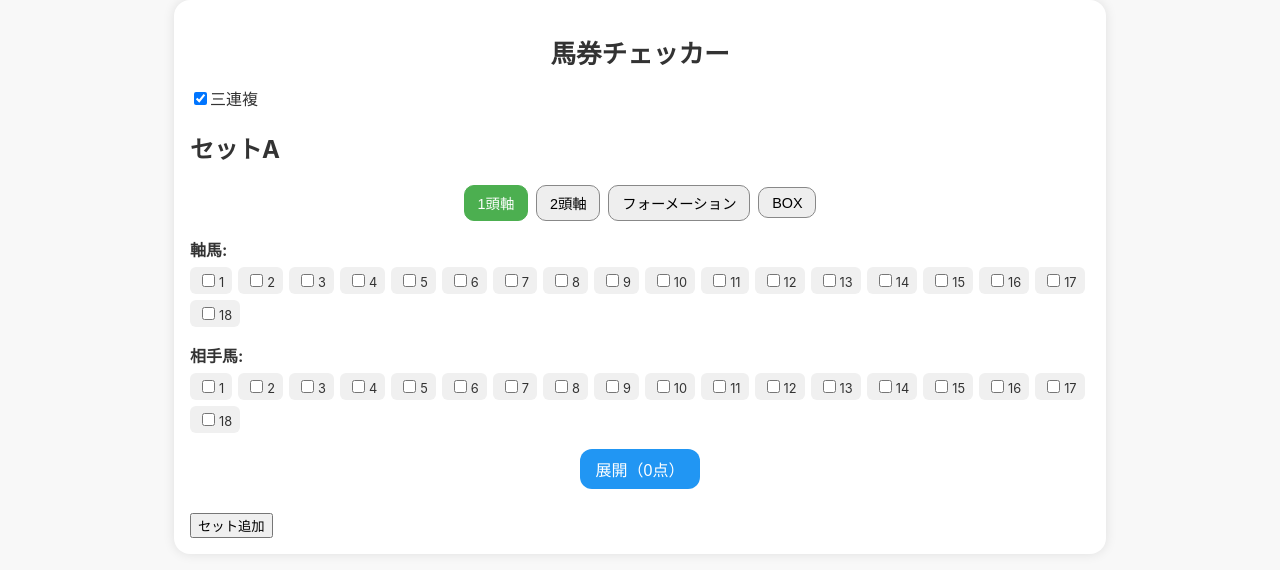
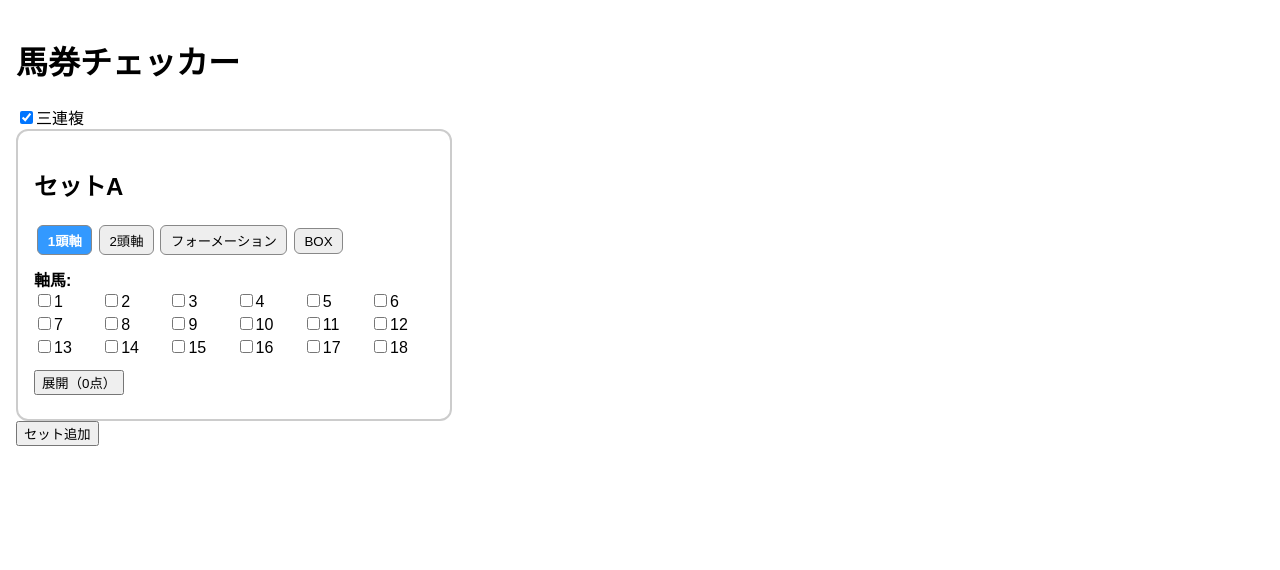
Before and after one commit to kyra082146/ticket-checker, a React (Create React App) app: page / in a window 1280 px wide. Shown: the top 570 px of the page. Built offline with nearby package versions, Linux system fonts and the light colour scheme.

Commit message:
新UI実装

```diff
--- a/src/App.css
+++ b/src/App.css
@@ -1,123 +1,54 @@
-/* App.css - モバイル＆デスクトップ対応スタイル */
-
-body {
-  margin: 0;
-  font-family: -apple-system, BlinkMacSystemFont, "Segoe UI", Roboto, Oxygen, Ubuntu, Cantarell, "Open Sans", "Helvetica Neue", sans-serif;
-  background-color: #f8f8f8;
-  color: #333;
+.app-container {
+  padding: 1rem;
+  font-family: sans-serif;
 }
 
-.app-container {
-  max-width: 900px;
-  margin: 0 auto;
-  padding: 16px;
-  background: #fff;
-  border-radius: 16px;
-  box-shadow: 0 0 12px rgba(0, 0, 0, 0.1);
+.set-row {
+  display: flex;
+  flex-wrap: wrap;
+  gap: 1rem;
 }
 
-h1 {
-  font-size: 1.6rem;
-  text-align: center;
-  margin-bottom: 1rem;
-}
-
-.mode-selector {
-  display: flex;
-  flex-wrap: wrap;
-  gap: 0.5rem;
-  align-items: center;
-  margin-bottom: 1rem;
-  justify-content: center;
+.set-container {
+  border: 2px solid #ccc;
+  border-radius: 12px;
+  padding: 1rem;
+  min-width: 260px;
+  flex: 1;
+  max-width: 400px;
 }
 
 .mode-selector button {
-  padding: 0.4rem 0.8rem;
-  border-radius: 10px;
+  margin: 0.2rem;
+  padding: 0.3rem 0.6rem;
+  border-radius: 6px;
   border: 1px solid #888;
   background: #eee;
   cursor: pointer;
-  font-size: 0.9rem;
 }
 
-.mode-selector button.active {
-  background: #4caf50;
+.mode-selector .active {
+  background-color: #3399ff;
   color: white;
-  border-color: #4caf50;
-}
-
-.mode-selector label {
-  margin-left: 1rem;
-  font-size: 0.9rem;
+  font-weight: bold;
 }
 
 .selector {
-  margin-bottom: 1rem;
+  margin-top: 0.5rem;
+  margin-bottom: 0.5rem;
 }
 
-.checkbox-group {
-  display: flex;
-  flex-wrap: wrap;
-  gap: 6px;
-  margin-top: 6px;
-}
-
-.checkbox-group label {
-  padding: 4px 8px;
-  background: #f0f0f0;
-  border-radius: 6px;
-  font-size: 0.8rem;
-  user-select: none;
-}
-
-.checkbox-group input[type="checkbox"] {
-  margin-right: 4px;
+.checkbox-group.grid {
+  display: grid;
+  grid-template-columns: repeat(6, 1fr);
+  gap: 0.2rem;
 }
 
 .action-bar {
-  text-align: center;
-  margin: 1rem 0;
-}
-
-.action-bar button {
-  background: #2196f3;
-  color: white;
-  padding: 0.5rem 1rem;
-  border: none;
-  border-radius: 12px;
-  cursor: pointer;
-  font-size: 1rem;
+  margin-top: 0.8rem;
   margin-bottom: 0.5rem;
 }
 
-ul {
-  list-style-type: none;
-  padding: 0;
-  font-size: 0.9rem;
-  line-height: 1.6;
+button {
+  cursor: pointer;
 }
-
-@media (max-width: 768px) {
-  .app-container {
-    padding: 10px;
-  }
-
-  .mode-selector button {
-    font-size: 0.75rem;
-    padding: 0.3rem 0.5rem;
-  }
-
-  .checkbox-group label {
-    font-size: 0.65rem;
-    padding: 3px 6px;
-  }
-
-  .action-bar button {
-    font-size: 0.85rem;
-    padding: 0.4rem 0.8rem;
-  }
-
-  ul {
-    font-size: 0.8rem;
-  }
-}
--- a/src/App.js
+++ b/src/App.js
@@ -7,18 +7,21 @@ const MAX_SETS = 5;
 function App() {
   const [isTrio, setIsTrio] = useState(true);
   const [sets, setSets] = useState([
-    { mode: "1頭軸", main1: [], main2: [], partner: [], expanded: [], count: 0 },
+    {
+      mode: "1頭軸",
+      main1: [],
+      main2: [],
+      main3: [],
+      partner: [],
+      expanded: [],
+      count: 0,
+      show: false,
+    },
   ]);
-
-  const toggleNumber = (num, list, setList) => {
-    setList((prev) =>
-      prev.includes(num) ? prev.filter((n) => n !== num) : [...prev, num]
-    );
-  };
 
   const generateCombinations = (set) => {
     let result = [];
-    const { mode, main1, main2, partner } = set;
+    const { mode, main1, main2, main3, partner } = set;
     if (mode === "1頭軸") {
       main1.forEach((m) => {
         for (let i = 0; i < partner.length; i++) {
@@ -48,13 +51,13 @@ function App() {
         });
       });
     } else if (mode === "フォーメーション") {
-      main1.forEach((m1) => {
-        main2.forEach((m2) => {
-          partner.forEach((p) => {
-            if (m1 !== m2 && m1 !== p && m2 !== p) {
+      main1.forEach((a) => {
+        main2.forEach((b) => {
+          main3.forEach((c) => {
+            if (a !== b && a !== c && b !== c) {
               const combo = isTrio
-                ? [m1, m2, p].sort((a, b) => a - b)
-                : [m1, m2, p];
+                ? [a, b, c].sort((x, y) => x - y)
+                : [a, b, c];
               result.push(combo.join("-"));
             }
           });
@@ -77,11 +80,22 @@ function App() {
 
   const updateSet = (index, updatedSet) => {
     const newSets = [...sets];
-    const expanded = generateCombinations(updatedSet);
     newSets[index] = {
       ...updatedSet,
+      show: false, // 再展開前に非表示
+    };
+    setSets(newSets);
+  };
+
+  const expandSet = (index) => {
+    const newSets = [...sets];
+    const set = newSets[index];
+    const expanded = generateCombinations(set);
+    newSets[index] = {
+      ...set,
       expanded,
       count: expanded.length,
+      show: true,
     };
     setSets(newSets);
   };
@@ -100,6 +114,7 @@ function App() {
         />
         三連複
       </label>
+      <div className="set-row">
         {sets.map((set, idx) => (
           <div key={idx} className="set-container">
             <h2>セット{String.fromCharCode(65 + idx)}</h2>
@@ -109,7 +124,16 @@ function App() {
                   key={m}
                   className={set.mode === m ? "active" : ""}
                   onClick={() =>
-                  updateSet(idx, { ...set, mode: m, main1: [], main2: [], partner: [] })
+                    updateSet(idx, {
+                      mode: m,
+                      main1: [],
+                      main2: [],
+                      main3: [],
+                      partner: [],
+                      expanded: [],
+                      count: 0,
+                      show: false,
+                    })
                   }
                 >
                   {m}
@@ -117,135 +141,31 @@ function App() {
               ))}
             </div>
 
-          {(set.mode === "1頭軸" || set.mode === "2頭軸") && (
-            <div className="selector">
-              <strong>軸馬{set.mode === "2頭軸" ? "1" : ""}:</strong>
-              <div className="checkbox-group">
-                {horseNumbers.map((num) => (
-                  <label key={num}>
-                    <input
-                      type="checkbox"
-                      checked={set.main1.includes(num)}
-                      onChange={() =>
-                        updateSet(idx, {
-                          ...set,
-                          main1: set.main1.includes(num)
-                            ? set.main1.filter((n) => n !== num)
-                            : [...set.main1, num],
-                        })
-                      }
-                    />
-                    {num}
-                  </label>
-                ))}
-              </div>
-            </div>
+            {set.mode === "1頭軸" && (
+              <NumberSelector label="軸馬" selected={set.main1} onChange={(nums) => updateSet(idx, { ...set, main1: nums })} />
             )}
-
             {set.mode === "2頭軸" && (
-            <div className="selector">
-              <strong>軸馬2:</strong>
-              <div className="checkbox-group">
-                {horseNumbers.map((num) => (
-                  <label key={num}>
-                    <input
-                      type="checkbox"
-                      checked={set.main2.includes(num)}
-                      onChange={() =>
-                        updateSet(idx, {
-                          ...set,
-                          main2: set.main2.includes(num)
-                            ? set.main2.filter((n) => n !== num)
-                            : [...set.main2, num],
-                        })
-                      }
-                    />
-                    {num}
-                  </label>
-                ))}
-              </div>
-            </div>
+              <>
+                <NumberSelector label="軸馬1" selected={set.main1} onChange={(nums) => updateSet(idx, { ...set, main1: nums })} />
+                <NumberSelector label="軸馬2" selected={set.main2} onChange={(nums) => updateSet(idx, { ...set, main2: nums })} />
+              </>
             )}
-
-          {(set.mode === "1頭軸" || set.mode === "2頭軸" || set.mode === "フォーメーション") && (
-            <div className="selector">
-              <strong>{set.mode === "フォーメーション" ? "相手馬2" : "相手馬"}:</strong>
-              <div className="checkbox-group">
-                {horseNumbers.map((num) => (
-                  <label key={num}>
-                    <input
-                      type="checkbox"
-                      checked={set.partner.includes(num)}
-                      onChange={() =>
-                        updateSet(idx, {
-                          ...set,
-                          partner: set.partner.includes(num)
-                            ? set.partner.filter((n) => n !== num)
-                            : [...set.partner, num],
-                        })
-                      }
-                    />
-                    {num}
-                  </label>
-                ))}
-              </div>
-            </div>
+            {set.mode === "フォーメーション" && (
+              <>
+                <NumberSelector label="1列目" selected={set.main1} onChange={(nums) => updateSet(idx, { ...set, main1: nums })} />
+                <NumberSelector label="2列目" selected={set.main2} onChange={(nums) => updateSet(idx, { ...set, main2: nums })} />
+                <NumberSelector label="3列目" selected={set.main3} onChange={(nums) => updateSet(idx, { ...set, main3: nums })} />
+              </>
             )}
-
-          {set.mode === "フォーメーション" && (
-            <div className="selector">
-              <strong>相手馬1:</strong>
-              <div className="checkbox-group">
-                {horseNumbers.map((num) => (
-                  <label key={num}>
-                    <input
-                      type="checkbox"
-                      checked={set.main2.includes(num)}
-                      onChange={() =>
-                        updateSet(idx, {
-                          ...set,
-                          main2: set.main2.includes(num)
-                            ? set.main2.filter((n) => n !== num)
-                            : [...set.main2, num],
-                        })
-                      }
-                    />
-                    {num}
-                  </label>
-                ))}
-              </div>
-            </div>
-          )}
-
             {set.mode === "BOX" && (
-            <div className="selector">
-              <strong>ボックス馬:</strong>
-              <div className="checkbox-group">
-                {horseNumbers.map((num) => (
-                  <label key={num}>
-                    <input
-                      type="checkbox"
-                      checked={set.partner.includes(num)}
-                      onChange={() =>
-                        updateSet(idx, {
-                          ...set,
-                          partner: set.partner.includes(num)
-                            ? set.partner.filter((n) => n !== num)
-                            : [...set.partner, num],
-                        })
-                      }
-                    />
-                    {num}
-                  </label>
-                ))}
-              </div>
-            </div>
+              <NumberSelector label="ボックス馬" selected={set.partner} onChange={(nums) => updateSet(idx, { ...set, partner: nums })} />
             )}
 
             <div className="action-bar">
-            <button onClick={() => updateSet(idx, set)}>展開（{set.count}点）</button>
+              <button onClick={() => expandSet(idx)}>展開（{set.count}点）</button>
             </div>
 
+            {set.show && (
               <ul>
                 {set.expanded.map((item, i) => (
                   <li key={i} style={{ color: duplicates.includes(item) ? "red" : "black" }}>
@@ -253,15 +173,26 @@ function App() {
                   </li>
                 ))}
               </ul>
+            )}
           </div>
         ))}
+      </div>
 
       {sets.length < MAX_SETS && (
         <button
           onClick={() =>
             setSets([
               ...sets,
-              { mode: "1頭軸", main1: [], main2: [], partner: [], expanded: [], count: 0 },
+              {
+                mode: "1頭軸",
+                main1: [],
+                main2: [],
+                main3: [],
+                partner: [],
+                expanded: [],
+                count: 0,
+                show: false,
+              },
             ])
           }
         >
@@ -276,4 +207,31 @@ function App() {
   );
 }
 
+function NumberSelector({ label, selected, onChange }) {
+  const toggleNumber = (num) => {
+    onChange(
+      selected.includes(num)
+        ? selected.filter((n) => n !== num)
+        : [...selected, num]
+    );
+  };
+  return (
+    <div className="selector">
+      <strong>{label}:</strong>
+      <div className="checkbox-group grid">
+        {horseNumbers.map((num) => (
+          <label key={num}>
+            <input
+              type="checkbox"
+              checked={selected.includes(num)}
+              onChange={() => toggleNumber(num)}
+            />
+            {num}
+          </label>
+        ))}
+      </div>
+    </div>
+  );
+}
+
 export default App;
```
Lines whose indentation alone changed are shown as unchanged.
